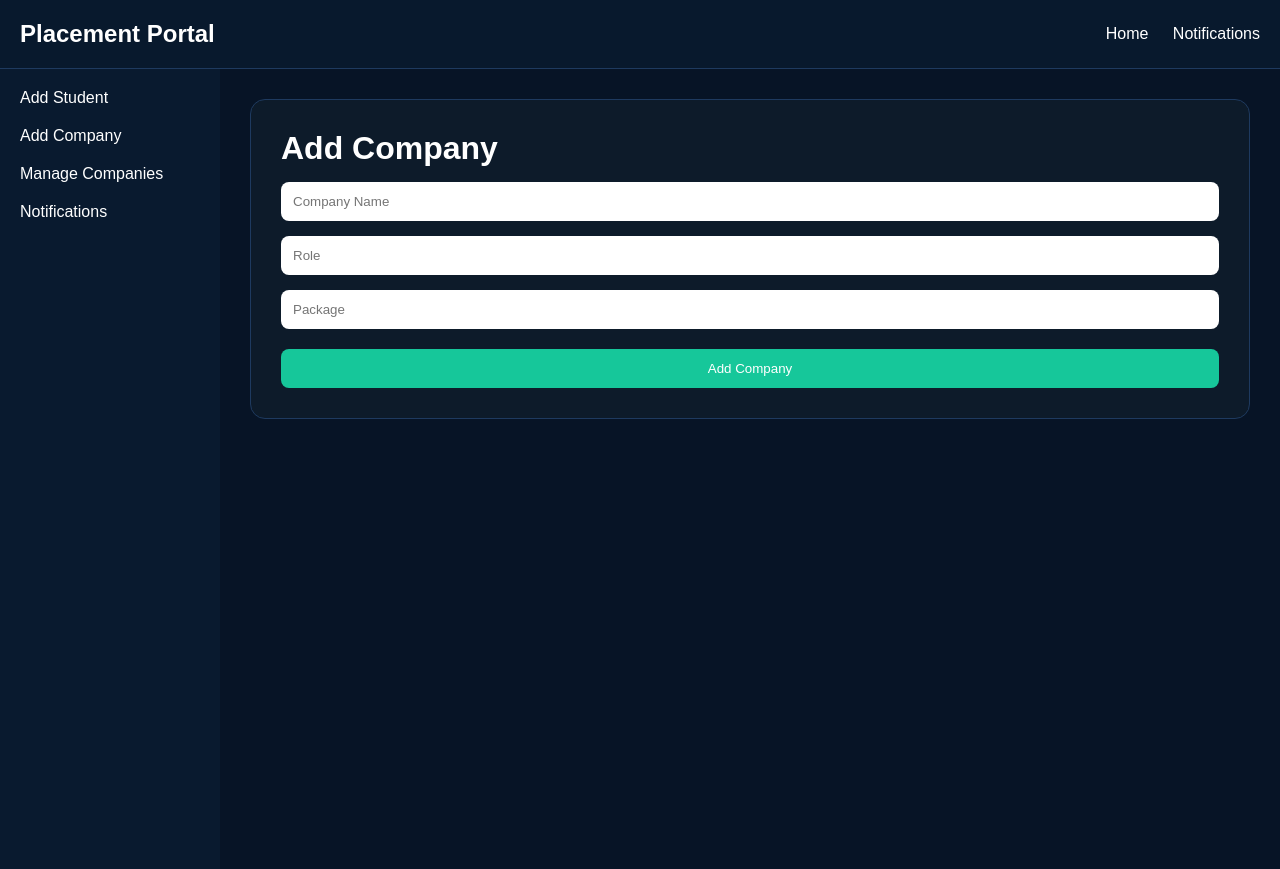
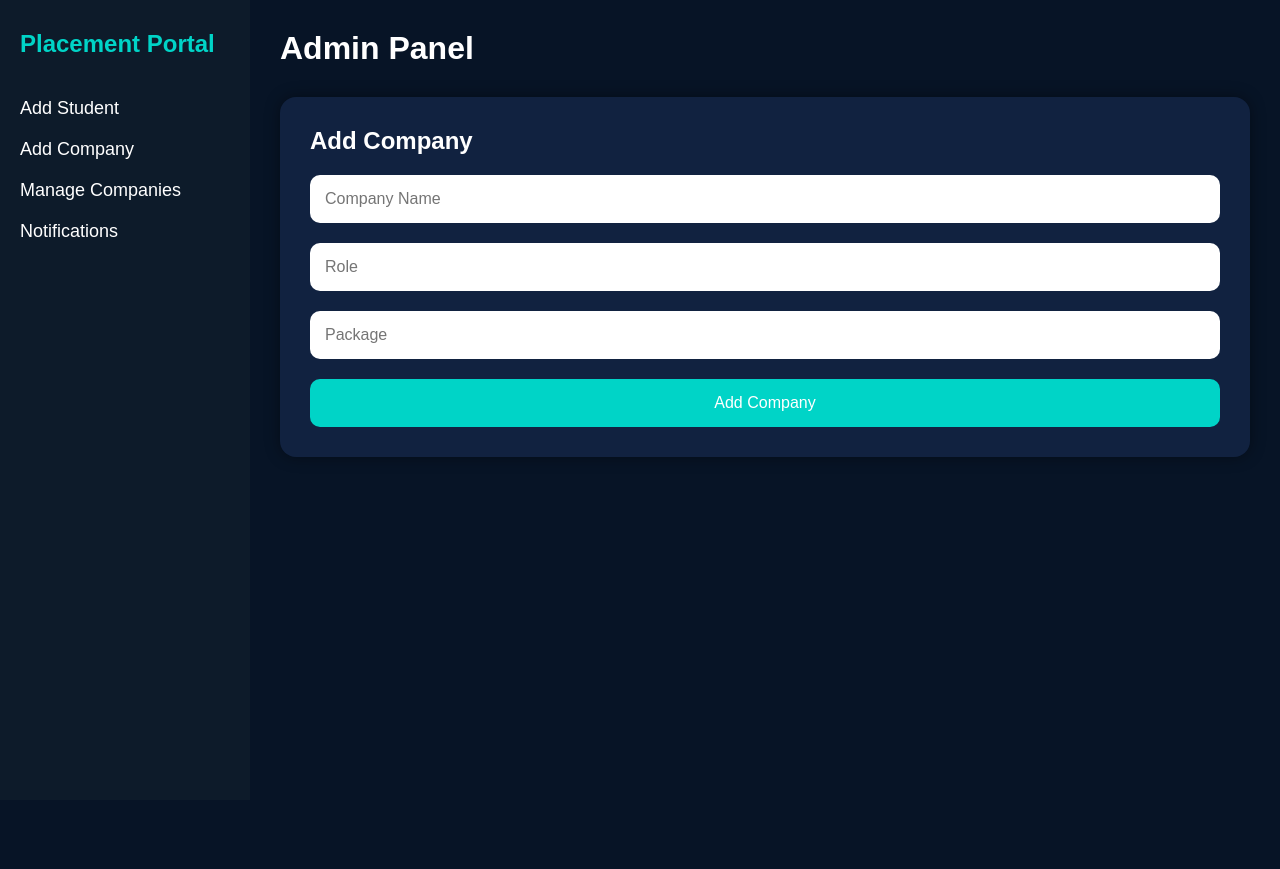
Before and after one commit to vigneshveereshwaran/placement-platform, a Flask app: page /add-company in a window 1280 px wide. After the commit the page ends 457 px from the top, so only its background shows below. Run offline with Flask 3, Linux system fonts and the light colour scheme.

Commit message:
Made changes

```diff
--- a/placement-portal/static/css/style.css
+++ b/placement-portal/static/css/style.css
@@ -1,47 +1,41 @@
 :root{
-    --bg-color:#071426;
-    --card-color:#0d1b2a;
-    --primary:#16c79a;
+    --bg:#071426;
+    --sidebar:#0d1b2a;
+    --card:#112240;
+    --primary:#00d4c7;
     --text:#ffffff;
-    --border:#1e3a5f;
 }
 
 *{
     margin:0;
     padding:0;
     box-sizing:border-box;
-    font-family:Arial, sans-serif;
 }
 
 body{
-    background:var(--bg-color);
+    font-family:Arial, sans-serif;
+    background:var(--bg);
     color:var(--text);
 }
 
-.navbar{
-    background:#08192d;
-    padding:20px;
+/* Layout */
+
+.layout{
     display:flex;
-    justify-content:space-between;
-    align-items:center;
-    border-bottom:1px solid var(--border);
+    min-height:100vh;
 }
 
-.nav-links a{
-    color:white;
-    margin-left:20px;
-    text-decoration:none;
+/* Sidebar */
+
+.sidebar{
+    width:250px;
+    background:var(--sidebar);
+    padding:30px 20px;
 }
 
-.main-container{
-    display:flex;
-}
-
-.sidebar{
-    width:220px;
-    background:#091a2f;
-    height:100vh;
-    padding:20px;
+.logo{
+    margin-bottom:40px;
+    color:var(--primary);
 }
 
 .sidebar a{
@@ -49,56 +43,95 @@ body{
     color:white;
     text-decoration:none;
     margin-bottom:20px;
+    font-size:18px;
+    transition:0.3s;
 }
 
-.content{
+.sidebar a:hover{
+    color:var(--primary);
+    padding-left:10px;
+}
+
+/* Main Content */
+
+.main-content{
     flex:1;
     padding:30px;
 }
 
+.topbar{
+    margin-bottom:30px;
+}
+
+.content-area{
+    width:100%;
+}
+
+/* Cards */
+
 .card{
-    background:var(--card-color);
+    background:var(--card);
     padding:30px;
-    border-radius:15px;
-    border:1px solid var(--border);
+    border-radius:16px;
+    box-shadow:0 0 15px rgba(0,0,0,0.4);
 }
+
+.card h2{
+    margin-bottom:20px;
+}
+
+/* Forms */
 
 form{
     display:flex;
     flex-direction:column;
+    gap:20px;
 }
 
 input{
-    margin-top:15px;
-    padding:12px;
+    padding:15px;
     border:none;
-    border-radius:8px;
+    border-radius:10px;
+    font-size:16px;
 }
 
 button{
-    margin-top:20px;
-    padding:12px;
+    padding:15px;
+    border:none;
+    border-radius:10px;
     background:var(--primary);
-    border:none;
-    border-radius:8px;
     color:white;
+    font-size:16px;
     cursor:pointer;
+    transition:0.3s;
 }
+
+button:hover{
+    opacity:0.8;
+}
+
+/* Table */
 
 table{
     width:100%;
-    margin-top:20px;
     border-collapse:collapse;
 }
 
-th,td{
-    border:1px solid #1e3a5f;
+table th{
+    background:#0f3460;
     padding:15px;
 }
 
+table td{
+    padding:15px;
+    border-bottom:1px solid rgba(255,255,255,0.1);
+}
+
+/* Notifications */
+
 .notification{
-    background:#10243f;
+    background:#0f3460;
     padding:20px;
     border-radius:10px;
-    margin-top:20px;
+    margin-bottom:20px;
 }
--- a/placement-portal/templates/admin/add_company.html
+++ b/placement-portal/templates/admin/add_company.html
@@ -6,7 +6,7 @@
 
 <div class="card">
 
-    <h1>Add Company</h1>
+    <h2>Add Company</h2>
 
     <form>
 
--- a/placement-portal/templates/admin/add_student.html
+++ b/placement-portal/templates/admin/add_student.html
@@ -6,7 +6,7 @@
 
 <div class="card">
 
-    <h1>Add Student</h1>
+    <h2>Add Student</h2>
 
     <form>
 
--- a/placement-portal/templates/base.html
+++ b/placement-portal/templates/base.html
@@ -7,21 +7,43 @@
 
     <link rel="stylesheet" href="{{ url_for('static', filename='css/style.css') }}">
 </head>
+
 <body>
 
-    {% include 'navbar.html' %}
+    <div class="layout">
 
-    <div class="main-container">
+        <!-- Sidebar -->
+        <div class="sidebar">
 
-        {% include 'sidebar.html' %}
+            <h2 class="logo">Placement Portal</h2>
 
-        <div class="content">
-            {% block content %}
-            {% endblock %}
+            <a href="/add-student">Add Student</a>
+
+            <a href="/add-company">Add Company</a>
+
+            <a href="/manage-companies">Manage Companies</a>
+
+            <a href="/notifications">Notifications</a>
+
+        </div>
+
+        <!-- Main Content -->
+        <div class="main-content">
+
+            <div class="topbar">
+                <h1>Admin Panel</h1>
+            </div>
+
+            <div class="content-area">
+                {% block content %}
+                {% endblock %}
+            </div>
+
         </div>
 
     </div>
 
     <script src="{{ url_for('static', filename='js/main.js') }}"></script>
+
 </body>
 </html>
```
Also changed, not shown: placement-portal/templates/admin/manage_companies.html (+41 -0 lines), placement-portal/templates/notifications/notifications.html (+15 -5 lines).
